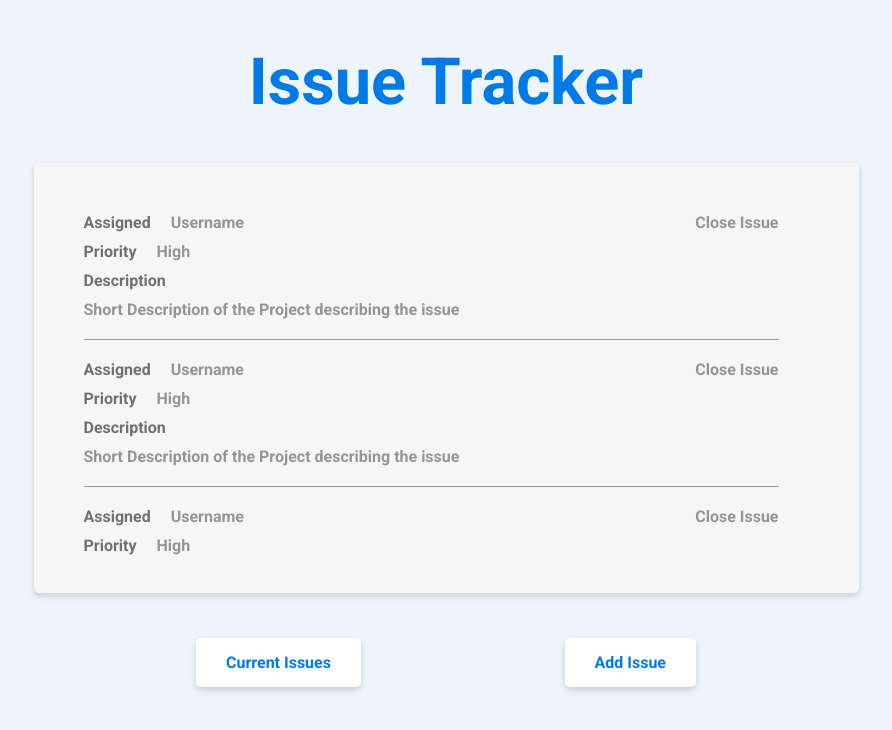
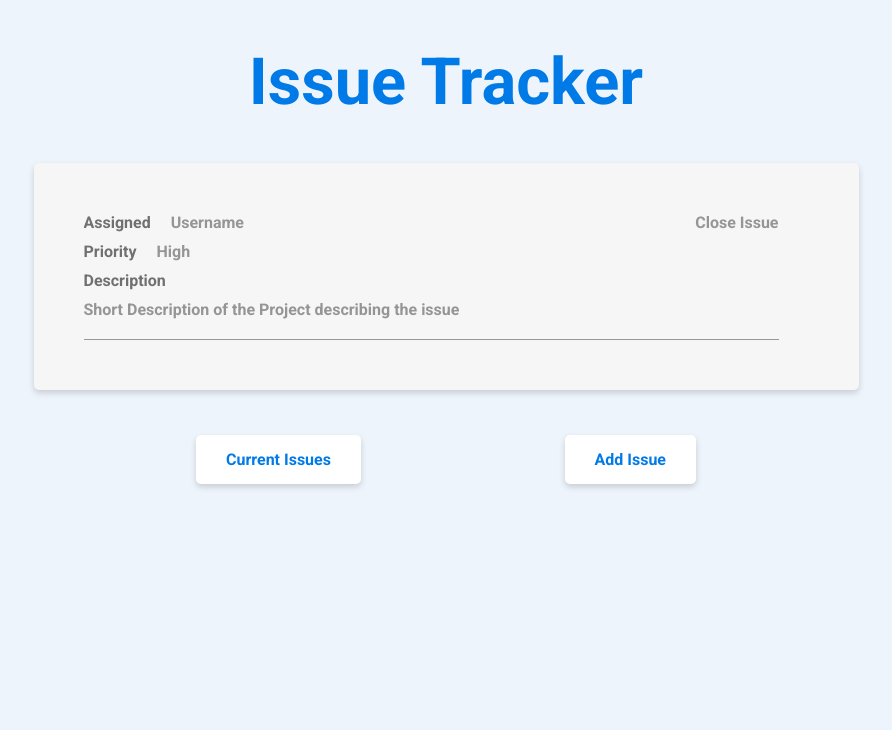
Before and after one commit to CSAllenISD/2023-ISP-Bug-Tracker, a React (Create React App) app: page / in a window 1280 px wide. Both pictures are taken after a click on the button "Current Issues". Shown: the top 730 px of the page, without its empty margins (194-1086 px from the left). Built offline with nearby package versions, Linux system fonts and the light colour scheme.

Commit message:
progress commit; no features

```diff
--- a/src/App.js
+++ b/src/App.jsx
@@ -1,24 +1,25 @@
 import React, { useState } from "react";
-import AddIssue from './components/AddIssue/AddIssue.js'
-import CurrentIssue from './components/CurrentIssue/CurrentIssue.js'
+import AddIssue from './components/AddIssue/AddIssue.jsx'
+import CurrentIssue from './components/CurrentIssue/CurrentIssue.jsx'
 import './App.css';
 
 function App() {
-  const [addIssue, setAddIssue] = useState(true);
+  const [addIssue, setAddIssue] = useState();
+  const [issue, setIssue] = useState();
 
   function showAddIssue() {
-    setAddIssue(true);
+    setAddIssue(false);
   }
 
   function showCurrentIssue() {
-    setAddIssue(false);
+    setAddIssue(true);
   }
 
   return (
     <div className="App">
       <h1>Issue Tracker</h1>
       <div className="grey-card-container">
-        {addIssue ? <AddIssue /> : <CurrentIssue />}
+        {addIssue ? <CurrentIssue /> : <AddIssue />}
       </div>
       <div className="view-selection-div">
         <button className="view-button" onClick={() => showCurrentIssue()}>Current Issues</button>
--- a/src/components/CurrentIssue/CurrentIssue.js
+++ /dev/null
@@ -1,35 +0,0 @@
-import React from "react";
-import "./CurrentIssue.css"
-
-function CurrentIssue() {
-  return (
-    <div className="current-issues">
-      <div className="indv-issue">
-      <p className="close-issue">Close Issue</p>
-      <p>Assigned<span>Username</span></p>
-      <p>Priority<span>High</span></p>
-      <p>Description</p>
-      <p className="description-text">Short Description of the Project describing the issue</p>
-      <hr />
-      </div>
-      <div className="indv-issue">
-      <p className="close-issue">Close Issue</p>
-      <p>Assigned<span>Username</span></p>
-      <p>Priority<span>High</span></p>
-      <p>Description</p>
-      <p className="description-text">Short Description of the Project describing the issue</p>
-      <hr />
-      </div>
-      <div className="indv-issue">
-      <p className="close-issue">Close Issue</p>
-      <p>Assigned<span>Username</span></p>
-      <p>Priority<span>High</span></p>
-      <p>Description</p>
-      <p className="description-text">Short Description of the Project describing the issue</p>
-      <hr />
-      </div>
-    </div>
-  );
-}
-
-export default CurrentIssue;
--- /dev/null
+++ b/src/components/CurrentIssue/CurrentIssue.jsx
@@ -0,0 +1,19 @@
+import React from "react";
+import "./CurrentIssue.css"
+
+function CurrentIssue() {
+  return (
+    <div className="current-issues">
+      <div className="indv-issue">
+      <p className="close-issue">Close Issue</p>
+      <p>Assigned<span>Username</span></p>
+      <p>Priority<span>High</span></p>
+      <p>Description</p>
+      <p className="description-text">Short Description of the Project describing the issue</p>
+      <hr />
+      </div>
+    </div>
+  );
+}
+
+export default CurrentIssue;
```
Also changed, not shown: src/components/AddIssue/AddIssue.jsx (renamed from src/components/AddIssue/AddIssue.js), src/index.jsx (renamed from src/index.js).
